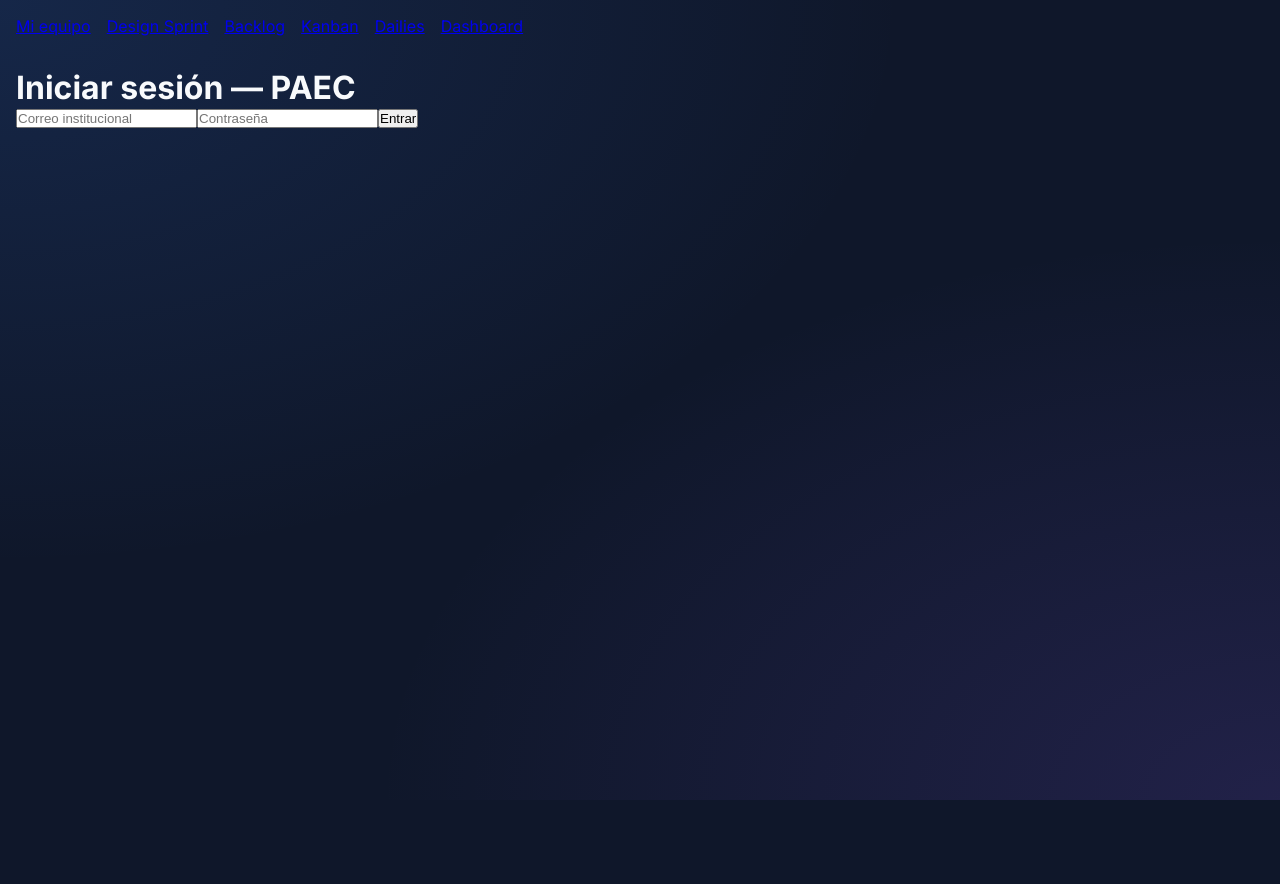
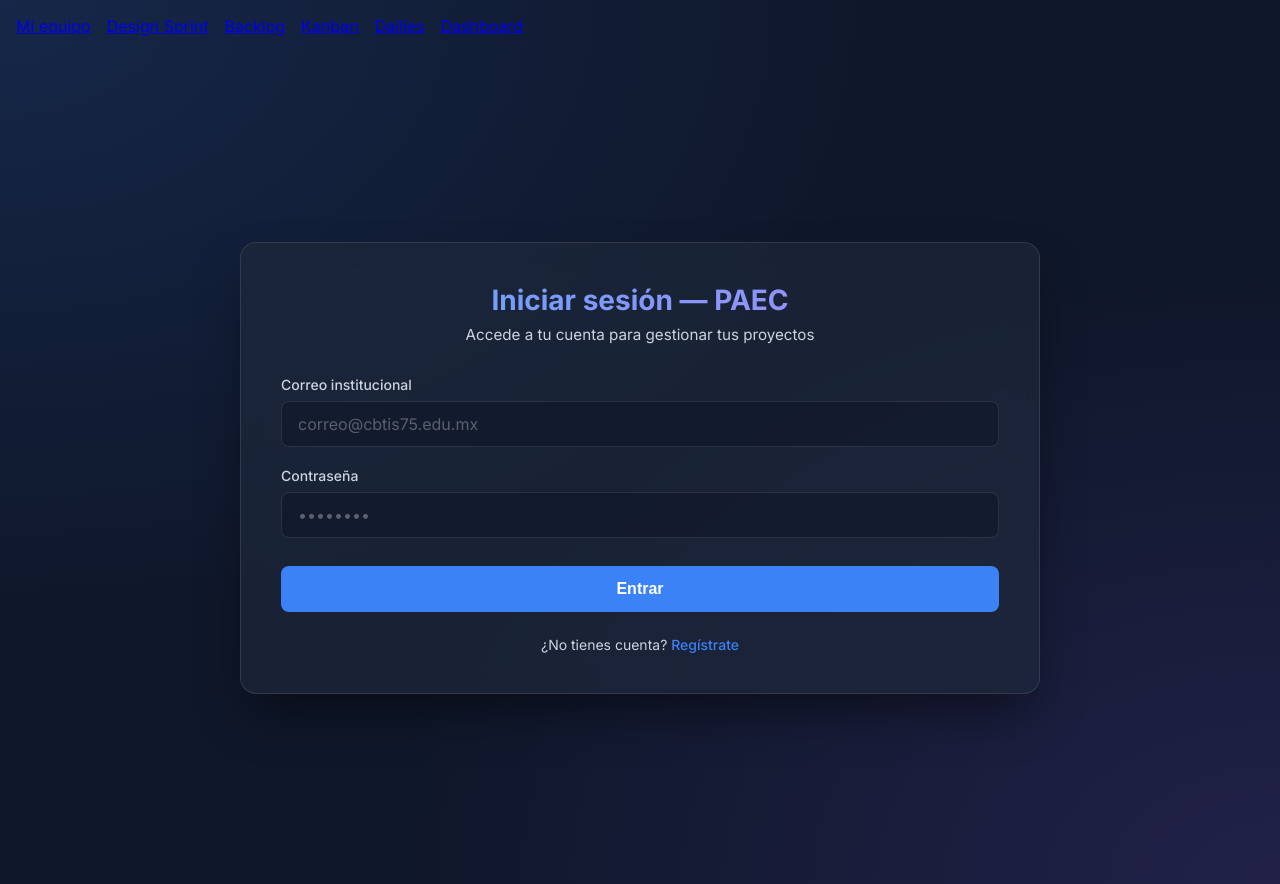
Before and after one commit to Desarrollo-Web-Integral-U3/paec-cbtis75, a React (Vite) app in the folder frontend/: page /login in a window 1280 px wide. Before the commit the page ends 800 px from the top, so only its background shows below. Built offline with nearby package versions, Linux system fonts and the light colour scheme; no server answers.

Commit message:
add: Modificación del diseño del formulario de Login

```diff
--- a/frontend/src/pages/Login.jsx
+++ b/frontend/src/pages/Login.jsx
@@ -1,5 +1,5 @@
 import { useState } from "react";
-import { useNavigate } from "react-router-dom";
+import { useNavigate, Link } from "react-router-dom";
 import api from "../api/client";
 import { useAuthStore } from "../store/authStore";
 
@@ -32,24 +32,48 @@ export default function Login() {
   };
 
   return (
-    <form onSubmit={handleSubmit}>
+    <div className="auth-container">
+      <div className="auth-card">
+        <div className="auth-header">
           <h1>Iniciar sesión — PAEC</h1>
+          <p>Accede a tu cuenta para gestionar tus proyectos</p>
+        </div>
+        <form onSubmit={handleSubmit} className="auth-form" noValidate>
+          {error && (
+            <div className="error-message" role="alert">
+              <svg xmlns="http://www.w3.org/2000/svg" width="16" height="16" viewBox="0 0 24 24" fill="none" stroke="currentColor" strokeWidth="2" strokeLinecap="round" strokeLinejoin="round"><circle cx="12" cy="12" r="10"/><line x1="12" y1="8" x2="12" y2="12"/><line x1="12" y1="16" x2="12.01" y2="16"/></svg>
+              <span>{error}</span>
+            </div>
+          )}
+          <div className="form-group">
+            <label htmlFor="email">Correo institucional</label>
             <input
               type="email"
-        placeholder="Correo institucional"
+              id="email"
+              placeholder="correo@cbtis75.edu.mx"
               value={email}
               onChange={(e) => setEmail(e.target.value)}
               required
             />
+          </div>
+          <div className="form-group">
+            <label htmlFor="password">Contraseña</label>
             <input
               type="password"
-        placeholder="Contraseña"
+              id="password"
+              placeholder="••••••••"
               value={password}
               onChange={(e) => setPassword(e.target.value)}
               required
             />
-      {error && <p role="alert">{error}</p>}
-      <button type="submit">Entrar</button>
+          </div>
+          <button type="submit" className="btn-primary">Entrar</button>
         </form>
+        <div className="auth-footer">
+          <p>¿No tienes cuenta? <Link to="/register">Regístrate</Link></p>
+        </div>
+      </div>
+    </div>
   );
+
 }
```
Lines whose indentation alone changed are shown as unchanged.
